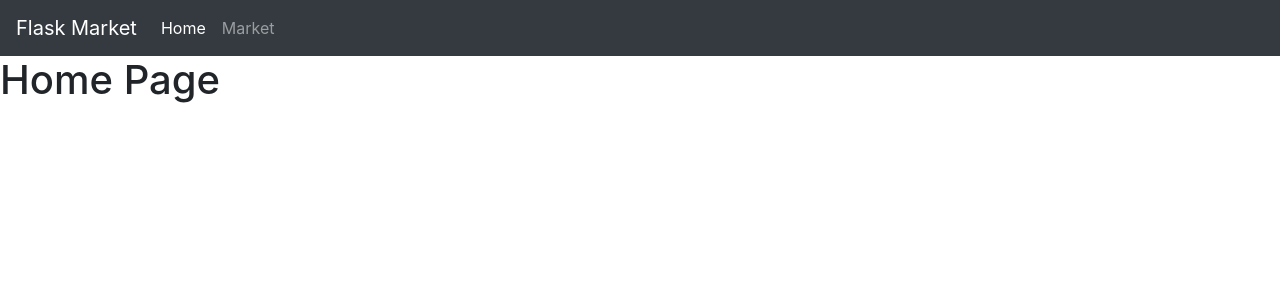
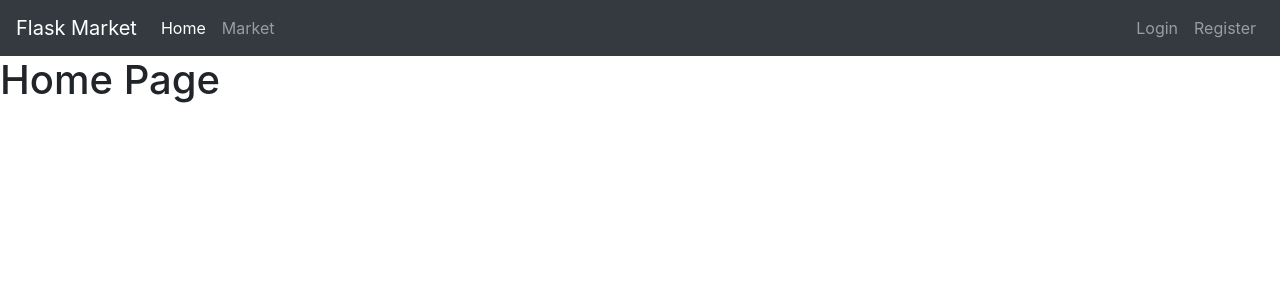
Before and after one commit to aysudeliahmetoglu/mywebsite, a Flask app: page / in a window 1280 px wide. Shown: the top 300 px of the page. Run offline with Flask 2, Linux system fonts and the light colour scheme.

Commit message:
login and register

```diff
--- a/templates/home.html
+++ b/templates/home.html
@@ -28,6 +28,14 @@
           <a class="nav-link" href="#">Market</a>
         </li>
       </ul>
+      <ul class="navbar-nav">
+        <li class="nav-item">
+          <a class="nav-link" href="#">Login</a>
+        </li>
+        <li class="nav-item">
+          <a class="nav-link" href="#">Register</a>
+        </li>
+      </ul>
     </div>
   </nav>
   <h1>Home Page</h1>
```
